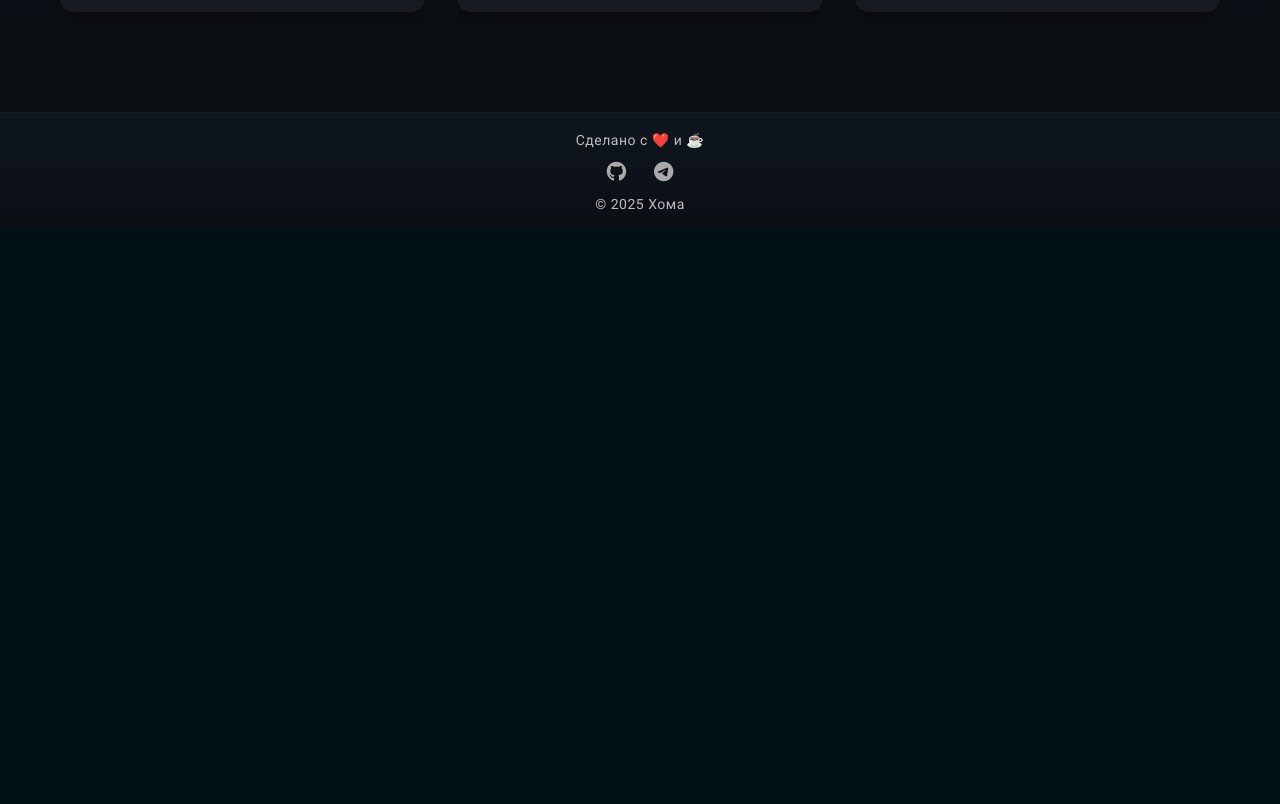
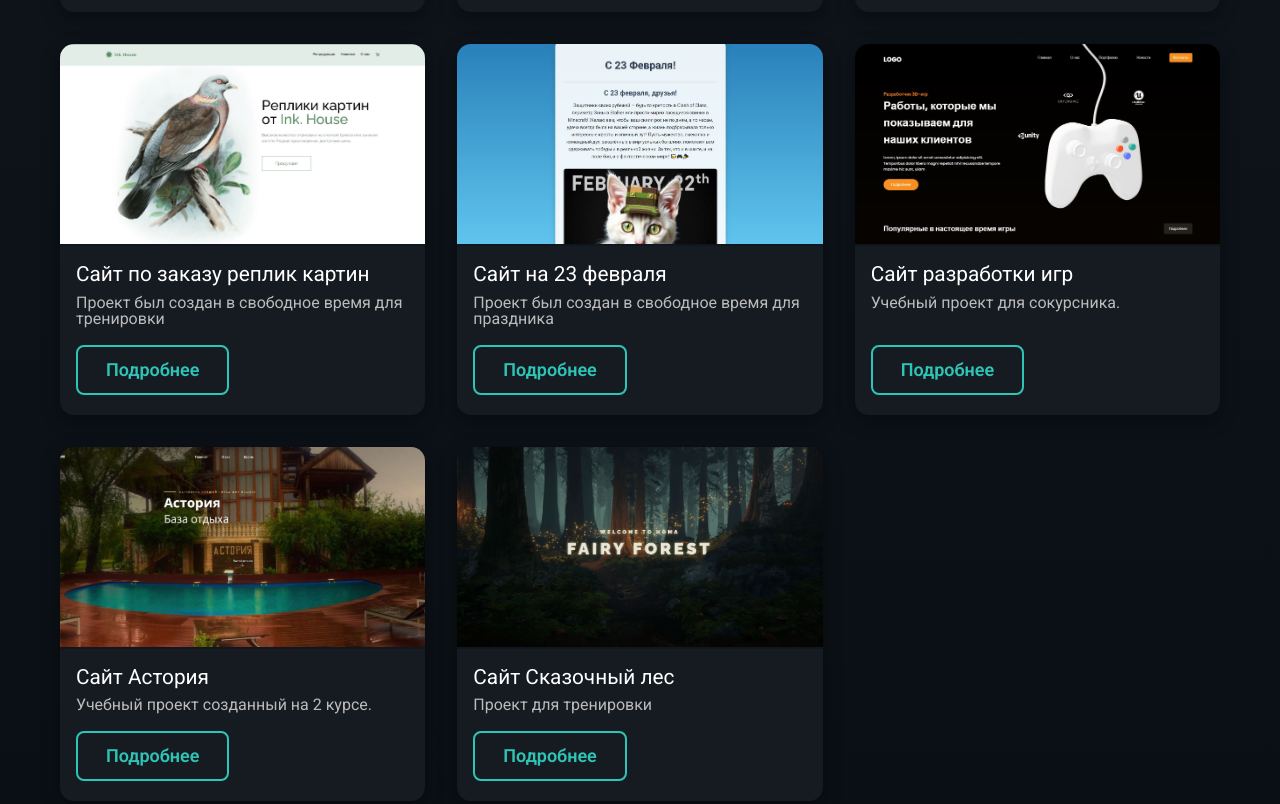
Before and after one commit to Homkaw/homa, a plain HTML site: page my-project.html in a window 1280 px wide. Shown: the part 1459-2263 px from the top of the page. Before the commit the page ends 1690 px from the top, so only its background shows below. Drawn offline with Linux system fonts and the light colour scheme.

Commit message:
Add files via upload

```diff
--- a/js/modal.js
+++ b/js/modal.js
@@ -27,6 +27,36 @@ const projects = [
     img: "./img/portfolio3.jpg",
     desc: "Учебный проект с классным дизайном и версткой.",
     link: "https://homkaw.github.io/cookie/"
+  },
+  {
+    title: "Сайт по заказу реплик картин",
+    img: "./img/portfolio4.jpg",
+    desc: "Проект был создан в свободное время для тренировки",
+    link: "https://homkaw.github.io/cookie/"
+  },
+  {
+    title: "Сайт на 23 февраля",
+    img: "./img/portfolio5.jpg",
+    desc: "Проект был создан в свободное время для праздника",
+    link: "https://homkaw.github.io/23/"
+  },
+  {
+    title: "Сайт разработки игр",
+    img: "./img/portfolio6.jpg",
+    desc: "Учебный проект для сокурсника.",
+    link: "https://homkaw.github.io/igry/"
+  },
+  {
+    title: "Сайт Астория",
+    img: "./img/portfolio7.jpg",
+    desc: "Учебный проект созданный на 2 курсе.",
+    link: "https://homkaw.github.io/astoria/"
+  },
+  {
+    title: "Сайт Сказочный лес",
+    img: "./img/portfolio8.jpg",
+    desc: "Проект для тренировки",
+    link: "https://homkaw.github.io/fairy/"
   }
 ];
 
--- a/my-project.html
+++ b/my-project.html
@@ -77,6 +77,37 @@
           <p>Учебный проект с классным дизайном.</p>
           <a href="#" class="btn btn-outline">Подробнее</a>
         </div>
+
+        <div class="portfolio-card">
+          <img src="./img/portfolio4.jpg" alt="Проект 4">
+          <h3>Сайт по заказу реплик картин</h3>
+          <p>Проект был создан в свободное время для тренировки</p>
+          <a href="#" class="btn btn-outline">Подробнее</a>
+        </div>
+        <div class="portfolio-card">
+          <img src="./img/portfolio5.jpg" alt="Проект 5">
+          <h3>Сайт на 23 февраля</h3>
+          <p>Проект был создан в свободное время для праздника</p>
+          <a href="#" class="btn btn-outline">Подробнее</a>
+        </div>
+        <div class="portfolio-card">
+          <img src="./img/portfolio6.jpg" alt="Проект 6">
+          <h3>Сайт разработки игр</h3>
+          <p>Учебный проект для сокурсника.</p>
+          <a href="#" class="btn btn-outline">Подробнее</a>
+        </div>
+        <div class="portfolio-card">
+          <img src="./img/portfolio7.jpg" alt="Проект 7">
+          <h3>Сайт Астория</h3>
+          <p>Учебный проект созданный на 2 курсе.</p>
+          <a href="#" class="btn btn-outline">Подробнее</a>
+        </div>
+        <div class="portfolio-card">
+          <img src="./img/portfolio8.jpg" alt="Проект 8">
+          <h3>Сайт Сказочный лес</h3>
+          <p>Проект для тренировки</p>
+          <a href="#" class="btn btn-outline">Подробнее</a>
+        </div>
       </div>
     </div>
   </section>
```
Also changed, not shown: img/portfolio4.jpg (added), img/portfolio5.jpg (added), img/portfolio6.jpg (added), img/portfolio7.jpg (added), img/portfolio8.jpg (added).
